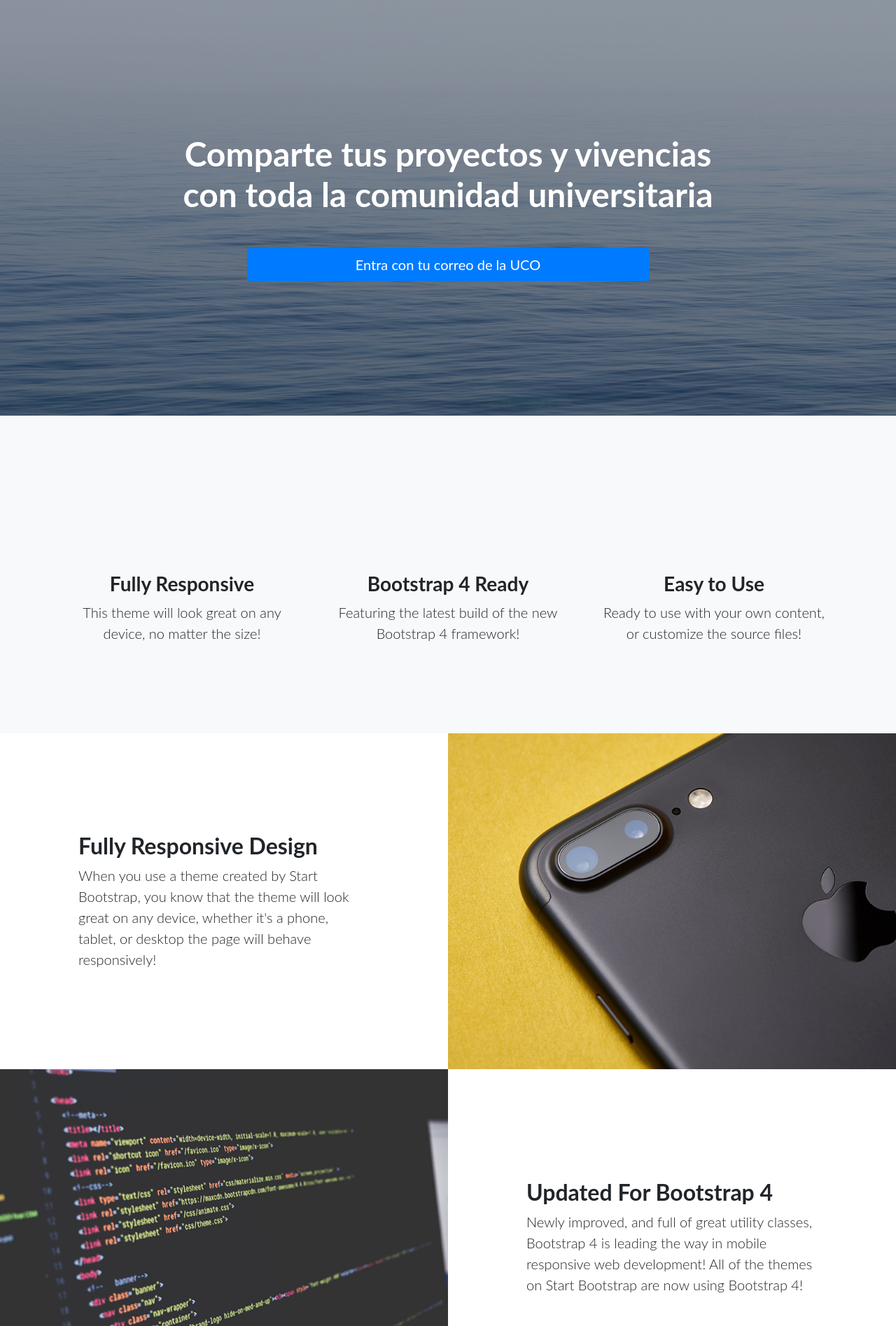
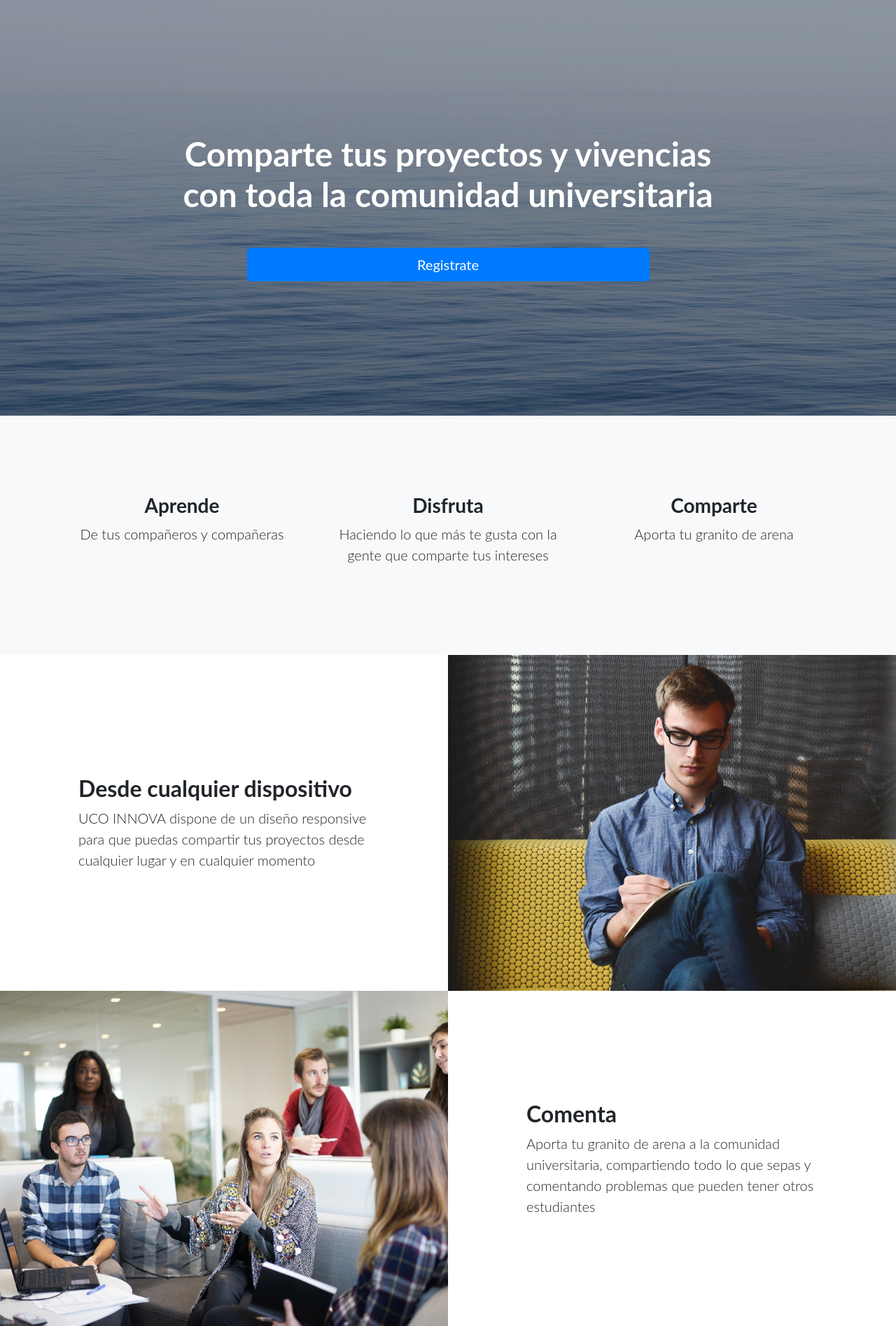
Before and after one commit to IronSenior/FlaskBlog, a Flask app: page / in a window 1280 px wide. Shown: the part 57-1952 px from the top of the page at 70% size. Run offline with Flask 3, Linux system fonts and the light colour scheme; parts of the project's set-up code (start-up, migrations or seed data) failed here and were passed over; some libraries are stand-ins or nearby versions.

Commit message:
Page changed

```diff
--- a/src/post/application/templates/postPage.html
+++ b/src/post/application/templates/postPage.html
@@ -63,7 +63,7 @@
       <div class="row">
         <div class="col-lg-12">
           <div class="testimonial-item mx-auto mb-5 mb-lg-0">
-            <a href="{{ '/post/user/%s' %(author.userId) }}"><img class="img-fluid rounded-circle mb-3" src="/static/img/testimonials-1.jpg" alt=""></a>
+            <a href="{{ '/post/user/%s' %(author.userId) }}"><img class="img-fluid rounded-circle mb-3" src="/static/img/users.png" alt=""></a>
             <h5>{{ author.name }}</h5>
             <a href="{{ '/post/user/%s' %(author.userId) }}"></a><p class="font-weight-light mb-0">{{ author.fullname }}</p></a>
           </div>
--- a/templates/index.html
+++ b/templates/index.html
@@ -38,7 +38,7 @@
         <div class="col-md-10 col-lg-8 col-xl-7 mx-auto">
           <div class="col-12">
             <div class="col-12">
-              <a href="/auth/signup/"><button class="btn btn-block btn-lg btn-primary">Entra con tu correo de la UCO</button></a>
+              <a href="/auth/signup/"><button class="btn btn-block btn-lg btn-primary">Registrate</button></a>
             </div>
           </div>
         </div>
@@ -52,29 +52,20 @@
       <div class="row">
         <div class="col-lg-4">
           <div class="features-icons-item mx-auto mb-5 mb-lg-0 mb-lg-3">
-            <div class="features-icons-icon d-flex">
-              <i class="icon-screen-desktop m-auto text-primary"></i>
-            </div>
-            <h3>Fully Responsive</h3>
-            <p class="lead mb-0">This theme will look great on any device, no matter the size!</p>
+            <h3>Aprende</h3>
+            <p class="lead mb-0">De tus compañeros y compañeras</p>
           </div>
         </div>
         <div class="col-lg-4">
           <div class="features-icons-item mx-auto mb-5 mb-lg-0 mb-lg-3">
-            <div class="features-icons-icon d-flex">
-              <i class="icon-layers m-auto text-primary"></i>
-            </div>
-            <h3>Bootstrap 4 Ready</h3>
-            <p class="lead mb-0">Featuring the latest build of the new Bootstrap 4 framework!</p>
+            <h3>Disfruta</h3>
+            <p class="lead mb-0">Haciendo lo que más te gusta con la gente que comparte tus intereses</p>
           </div>
         </div>
         <div class="col-lg-4">
           <div class="features-icons-item mx-auto mb-0 mb-lg-3">
-            <div class="features-icons-icon d-flex">
-              <i class="icon-check m-auto text-primary"></i>
-            </div>
-            <h3>Easy to Use</h3>
-            <p class="lead mb-0">Ready to use with your own content, or customize the source files!</p>
+            <h3>Comparte</h3>
+            <p class="lead mb-0">Aporta tu granito de arena</p>
           </div>
         </div>
       </div>
@@ -88,22 +79,22 @@
 
         <div class="col-lg-6 order-lg-2 text-white showcase-img" style="background-image: url('/static/img/bg-showcase-1.jpg');"></div>
         <div class="col-lg-6 order-lg-1 my-auto showcase-text">
-          <h2>Fully Responsive Design</h2>
-          <p class="lead mb-0">When you use a theme created by Start Bootstrap, you know that the theme will look great on any device, whether it's a phone, tablet, or desktop the page will behave responsively!</p>
+          <h2>Desde cualquier dispositivo</h2>
+          <p class="lead mb-0">UCO INNOVA dispone de un diseño responsive para que puedas compartir tus proyectos desde cualquier lugar y en cualquier momento</p>
         </div>
       </div>
       <div class="row no-gutters">
         <div class="col-lg-6 text-white showcase-img" style="background-image: url('/static/img/bg-showcase-2.jpg');"></div>
         <div class="col-lg-6 my-auto showcase-text">
-          <h2>Updated For Bootstrap 4</h2>
-          <p class="lead mb-0">Newly improved, and full of great utility classes, Bootstrap 4 is leading the way in mobile responsive web development! All of the themes on Start Bootstrap are now using Bootstrap 4!</p>
+          <h2>Comenta</h2>
+          <p class="lead mb-0">Aporta tu granito de arena a la comunidad universitaria, compartiendo todo lo que sepas y comentando problemas que pueden tener otros estudiantes</p>
         </div>
       </div>
       <div class="row no-gutters">
         <div class="col-lg-6 order-lg-2 text-white showcase-img" style="background-image: url('/static/img/bg-showcase-3.jpg');"></div>
         <div class="col-lg-6 order-lg-1 my-auto showcase-text">
-          <h2>Easy to Use &amp; Customize</h2>
-          <p class="lead mb-0">Landing Page is just HTML and CSS with a splash of SCSS for users who demand some deeper customization options. Out of the box, just add your content and images, and your new landing page will be ready to go!</p>
+          <h2>Conoce a tus compañeros</h2>
+          <p class="lead mb-0">Hay más gente que comparte tus mismos gustos y que va cada día a la universidad contigo. Entra y descubre quines son estas personas y como puedes conocerlas</p>
         </div>
       </div>
     </div>
@@ -112,27 +103,27 @@
   <!-- Testimonials -->
   <section class="testimonials text-center bg-light">
     <div class="container">
-      <h2 class="mb-5">What people are saying...</h2>
+      <h2 class="mb-5">Estudiantes y Profesores</h2>
       <div class="row">
         <div class="col-lg-4">
           <div class="testimonial-item mx-auto mb-5 mb-lg-0">
             <img class="img-fluid rounded-circle mb-3" src="/static/img/testimonials-1.jpg" alt="">
-            <h5>Margaret E.</h5>
-            <p class="font-weight-light mb-0">"This is fantastic! Thanks so much guys!"</p>
+            <h5>Margarita</h5>
+            <p class="font-weight-light mb-0">"¡Es fantástico! Puedo compartir todos mis proyectos"</p>
           </div>
         </div>
         <div class="col-lg-4">
           <div class="testimonial-item mx-auto mb-5 mb-lg-0">
             <img class="img-fluid rounded-circle mb-3" src="/static/img/testimonials-2.jpg" alt="">
-            <h5>Fred S.</h5>
-            <p class="font-weight-light mb-0">"Bootstrap is amazing. I've been using it to create lots of super nice landing pages."</p>
+            <h5>Alfredo</h5>
+            <p class="font-weight-light mb-0">"Ahora puedo aprender de otros estudiantes que tienen mis mismos intereses"</p>
           </div>
         </div>
         <div class="col-lg-4">
           <div class="testimonial-item mx-auto mb-5 mb-lg-0">
             <img class="img-fluid rounded-circle mb-3" src="/static/img/testimonials-3.jpg" alt="">
-            <h5>Sarah W.</h5>
-            <p class="font-weight-light mb-0">"Thanks so much for making these free resources available to us!"</p>
+            <h5>Sara</h5>
+            <p class="font-weight-light mb-0">"Es precioso que los estudiantes puedan enseñarnos iniciativas propias"</p>
           </div>
         </div>
       </div>
@@ -145,7 +136,7 @@
     <div class="container">
       <div class="row">
         <div class="col-xl-9 mx-auto">
-          <h2 class="mb-4">Ready to get started? Sign up now!</h2>
+          <h2 class="mb-4">¿Listo para empezar? Registrate ahora</h2>
         </div>
         <div class="col-md-10 col-lg-8 col-xl-7 mx-auto">
             <div class="col-12">
```
Also changed, not shown: src/post/application/templates/newPost_form.html (+7 -7 lines), src/post/application/templates/postIndex.html (+15 -3 lines), src/post/application/templates/userPosts.html (+16 -4 lines), static/img/bg-showcase-1.jpg, static/img/bg-showcase-2.jpg, static/img/bg-showcase-3.jpg, static/img/books.jpg (added), static/img/users.png (added).
